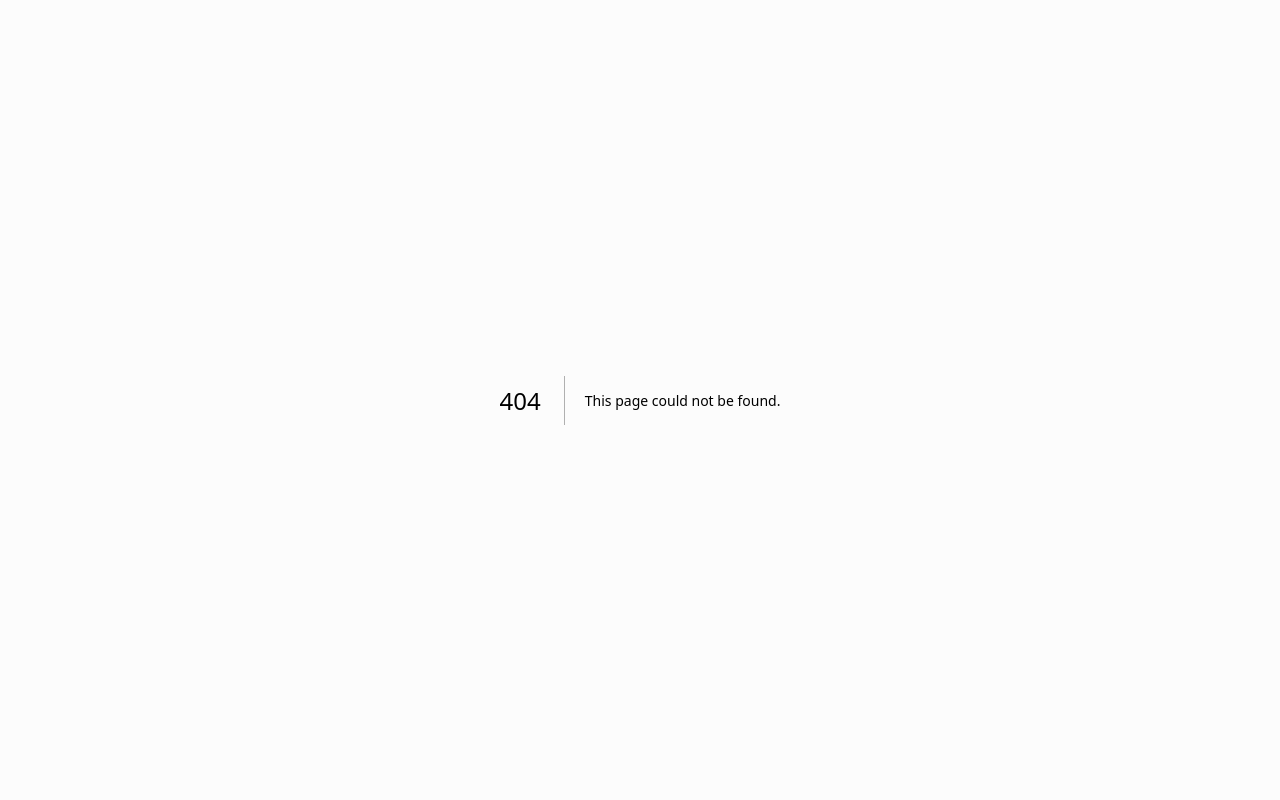
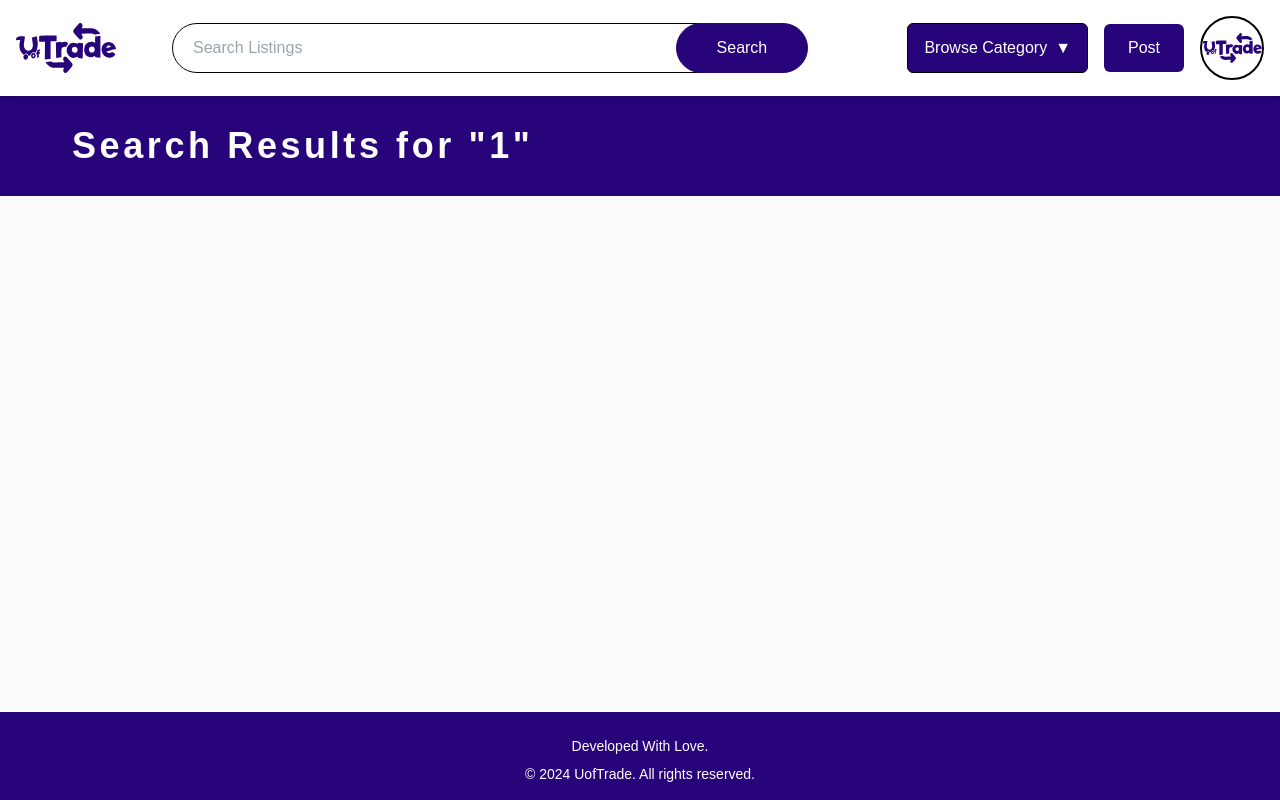
Before and after one commit to UofT-ECE444-Fall2024/project-1-web-application-design-group4-goggle, a Next.js app in the folder frontend/uoftrade/: page /search/1 in a window 1280 px wide. Before the commit this address had no page. Built offline with nearby package versions, Linux system fonts and the light colour scheme.

Commit message:
basic template for search page with searchField

```diff
--- /dev/null
+++ b/frontend/uoftrade/src/app/search/[searchField]/page.tsx
@@ -0,0 +1,24 @@
+
+'use client'
+import NavBar from '@/components/NavBar/NavBar';
+import { useParams, useRouter } from 'next/navigation';
+import Footer from '@/components/Footer/Footer';
+import Header from '@/components/Header/Header';
+
+const CategoryPage = () => {
+  const { searchField } = useParams(); // Get the dynamic category from the URL
+
+  return (
+    <div className="flex flex-col min-h-screen w-full">
+      <NavBar />
+      <Header title={`Search Results for \"${searchField}\"`} />
+      <div className="flex-grow mx-auto w-full text-2xl font-bold mb-4">
+
+      </div>
+
+      <Footer />
+    </div>
+  );
+};
+
+export default CategoryPage;
```
